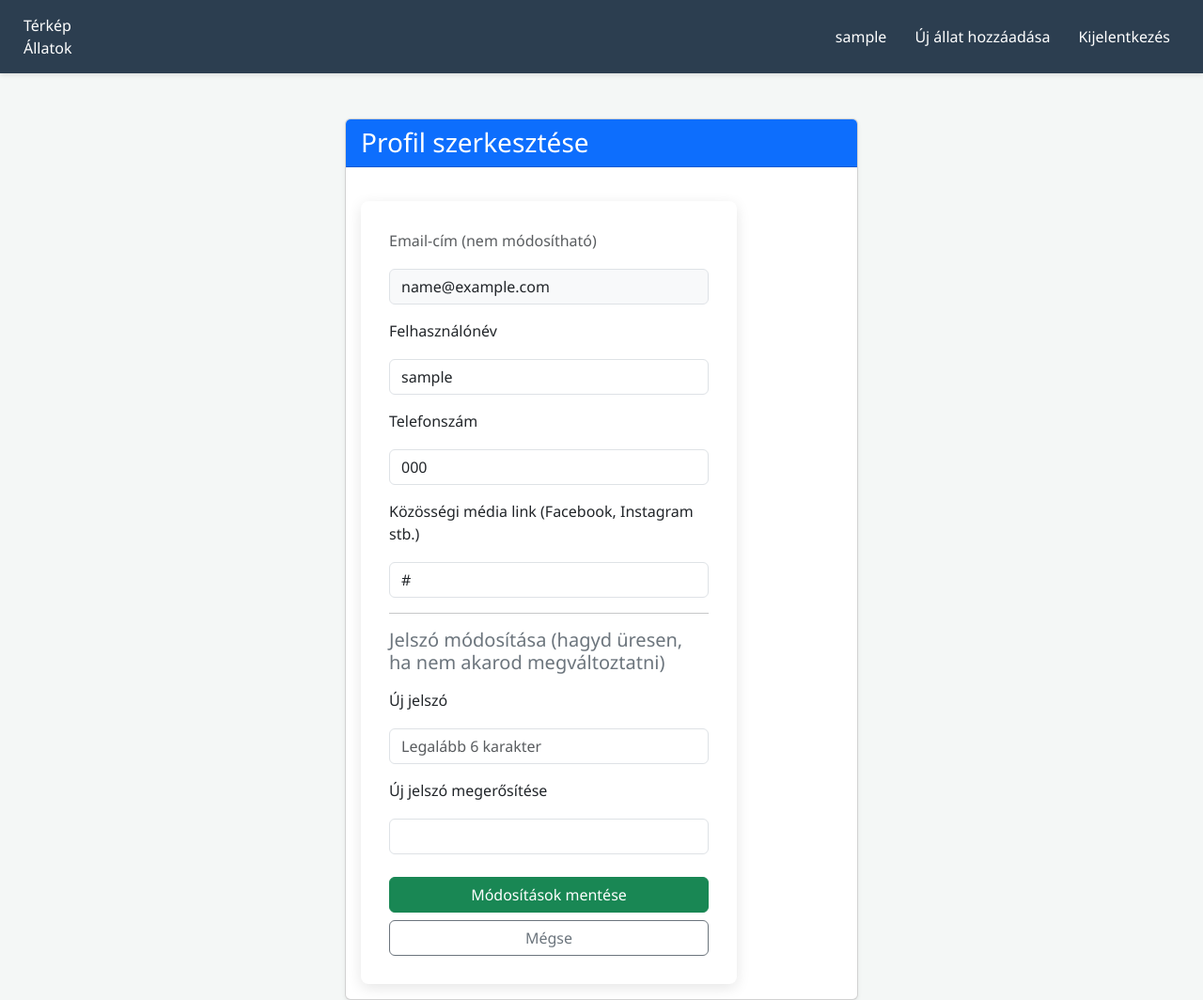
After one commit to MrHerculePoirot/Szakdolgozat, a Flask app: page /edit_user in a window 1280 px wide. The commit adds this page. Shown: the whole page at 94% size. Run offline with Flask 3, Linux system fonts and the light colour scheme; a user stored in the database is signed in; tables that the repository leaves empty hold one stand-in row (values such as "Sample post").

Commit message:
User edit

```diff
--- a/app.py
+++ b/app.py
@@ -282,6 +282,52 @@ def create_app():
         ##return render_template('edit_pet.html', pet=pet)
 
 
+    @app.route('/edit_user', methods=['GET', 'POST'])
+    @login_required
+    def edit_user():
+        if request.method == 'POST':
+            username = request.form.get('username')
+            phone = request.form.get('phone')
+            social_link = request.form.get('social_link')
+            new_password = request.form.get('password')
+            confirm_password = request.form.get('confirm_password')
+
+            # 1. Alapadatok frissítése
+            # Ellenőrizzük, hogy a felhasználónév foglalt-e (kivéve a sajátunkat)
+            existing_user = User.query.filter(User.username == username, User.id != current_user.id).first()
+            if existing_user:
+                flash("Ez a felhasználónév már foglalt!")
+                return redirect(url_for('edit_user'))
+
+            current_user.username = username
+            current_user.phone = phone
+            current_user.social_link = social_link
+
+            # 2. Jelszó módosítás kezelése
+            if new_password:
+                if len(new_password) < 6:
+                    flash("A jelszónak legalább 6 karakternek kell lennie!")
+                    return redirect(url_for('edit_user'))
+
+                if new_password != confirm_password:
+                    flash("A két jelszó nem egyezik!")
+                    return redirect(url_for('edit_user'))
+
+                current_user.password_hash = generate_password_hash(new_password)
+
+            try:
+                db.session.commit()
+                flash("Profilod sikeresen frissítve!")
+                return redirect(url_for('my_pets'))
+            except Exception as e:
+                db.session.rollback()
+                flash("Hiba történt a mentés során!")
+                print(f"Hiba: {e}")
+                return redirect(url_for('edit_user'))
+
+        return render_template('edit_user.html')
+
+
 ############
     @app.route('/delete_account', methods=['POST'])
     @login_required
--- /dev/null
+++ b/templates/edit_user.html
@@ -0,0 +1,64 @@
+{% extends "base.html" %}
+
+{% block content %}
+<div class="container mt-5">
+    <div class="row justify-content-center">
+        <div class="col-md-6">
+            <div class="card shadow-sm">
+                <div class="card-header bg-primary text-white">
+                    <h3 class="mb-0"><i class="fas fa-user-edit"></i> Profil szerkesztése</h3>
+                </div>
+                <div class="card-body">
+                    <form action="{{ url_for('edit_user') }}" method="POST">
+                        <!-- Email (csak olvasható) -->
+                        <div class="mb-3">
+                            <label class="form-label text-muted">Email-cím (nem módosítható)</label>
+                            <input type="email" class="form-control bg-light" value="{{ current_user.email }}" readonly>
+                        </div>
+
+                        <!-- Felhasználónév -->
+                        <div class="mb-3">
+                            <label for="username" class="form-label">Felhasználónév</label>
+                            <input type="text" class="form-control" id="username" name="username" value="{{ current_user.username }}" required>
+                        </div>
+
+                        <!-- Telefonszám -->
+                        <div class="mb-3">
+                            <label for="phone" class="form-label">Telefonszám</label>
+                            <input type="text" class="form-control" id="phone" name="phone" value="{{ current_user.phone or '' }}" placeholder="+36...">
+                        </div>
+
+                        <!-- Social Link -->
+                        <div class="mb-3">
+                            <label for="social_link" class="form-label">Közösségi média link (Facebook, Instagram stb.)</label>
+                            <input type="url" class="form-control" id="social_link" name="social_link" value="{{ current_user.social_link or '' }}" placeholder="https://...">
+                        </div>
+
+                        <hr>
+                        <h5 class="text-secondary mb-3">Jelszó módosítása (hagyd üresen, ha nem akarod megváltoztatni)</h5>
+
+                        <!-- Új jelszó -->
+                        <div class="mb-3">
+                            <label for="password" class="form-label">Új jelszó</label>
+                            <input type="password" class="form-control" id="password" name="password" placeholder="Legalább 6 karakter">
+                        </div>
+
+                        <!-- Jelszó megerősítése -->
+                        <div class="mb-4">
+                            <label for="confirm_password" class="form-label">Új jelszó megerősítése</label>
+                            <input type="password" class="form-control" id="confirm_password" name="confirm_password">
+                        </div>
+
+                        <div class="d-grid gap-2">
+                            <button type="submit" class="btn btn-success">
+                                <i class="fas fa-save"></i> Módosítások mentése
+                            </button>
+                            <a href="{{ url_for('my_pets') }}" class="btn btn-outline-secondary">Mégse</a>
+                        </div>
+                    </form>
+                </div>
+            </div>
+        </div>
+    </div>
+</div>
+{% endblock %}
```
Also changed, not shown: templates/my_pets.html (+4 -3 lines).
